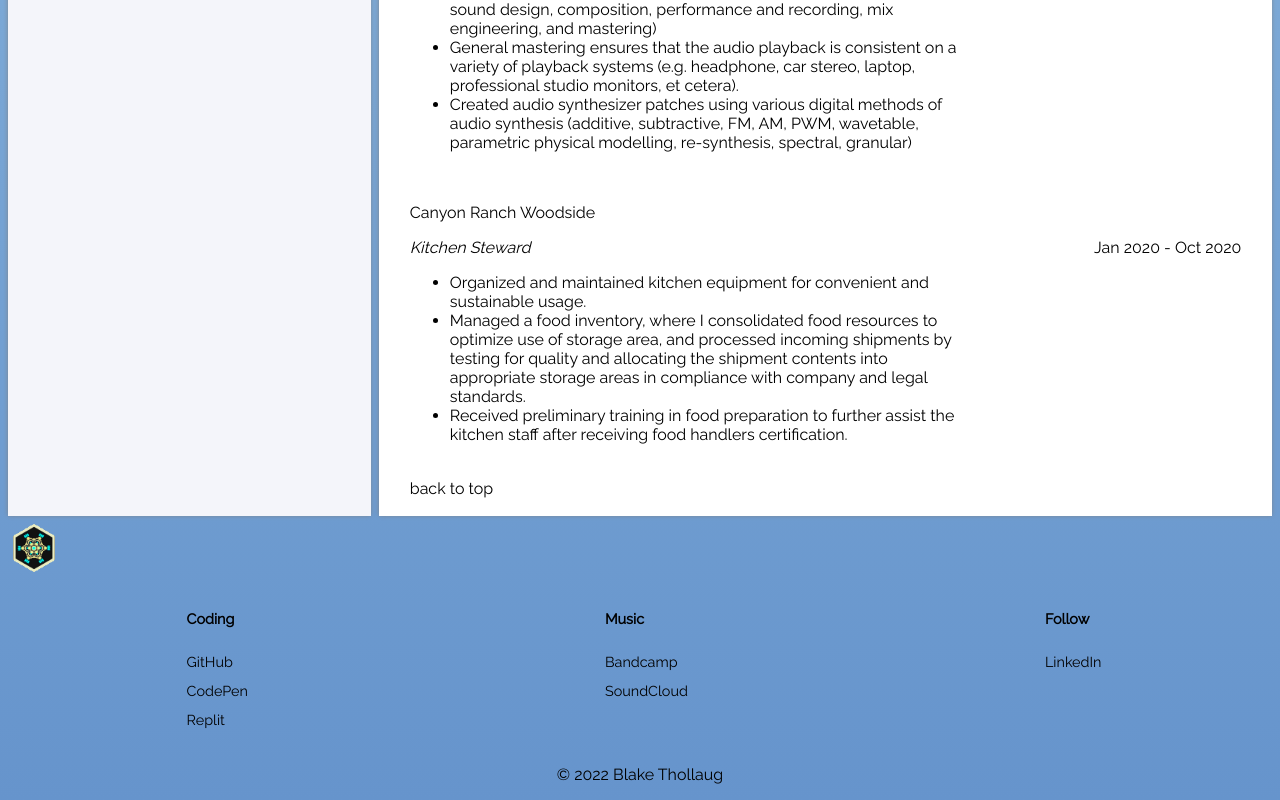
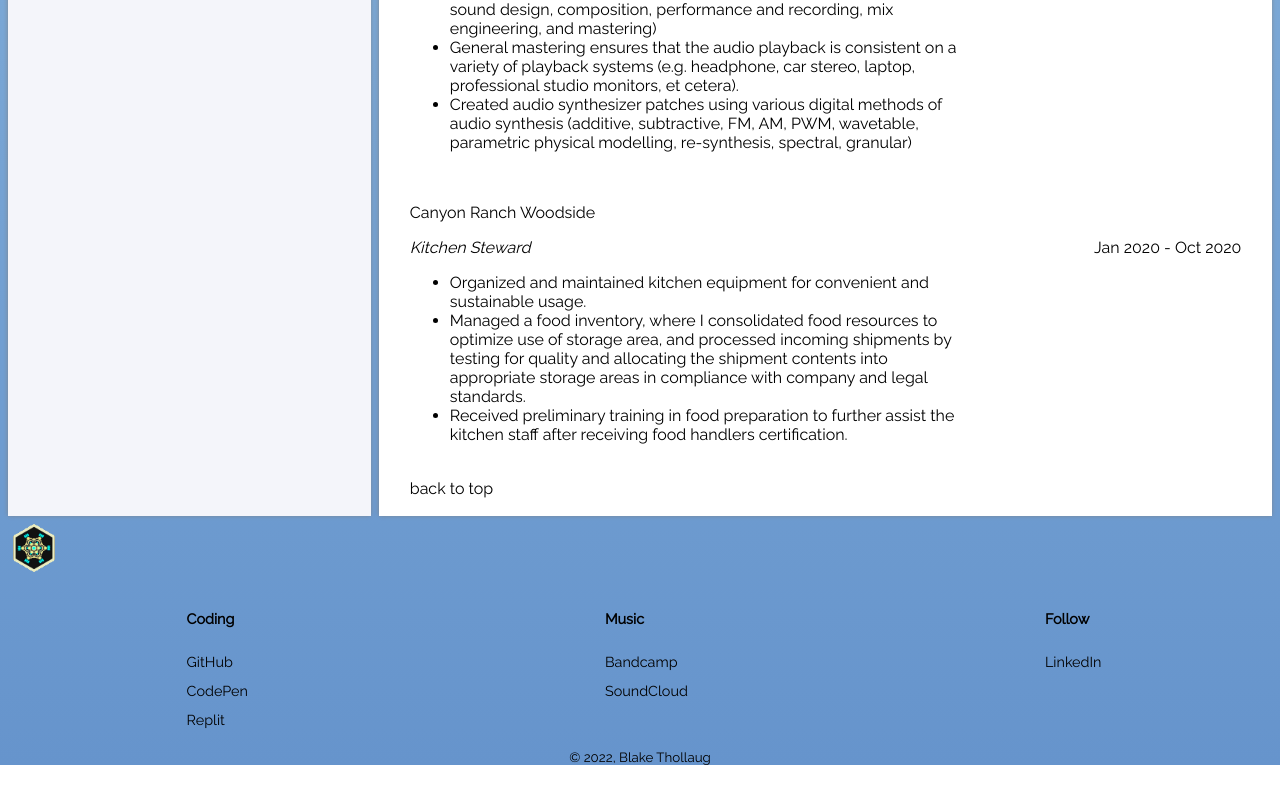
Before and after one commit to bthol/Portfolio-Frontend, a React (Create React App) app: page / in a window 1280 px wide. Shown: the part 2765-3565 px from the top of the page. After the commit the page ends 3530 px from the top, so only its background shows below. Built offline with nearby package versions, Linux system fonts and the light colour scheme; the HTML template or start-up script is replaced by a standard one.

Commit message:
html copyright

```diff
--- a/src/Footer/Footer.jsx
+++ b/src/Footer/Footer.jsx
@@ -22,7 +22,7 @@ const Footer = () => {
                     <li><a href="https://www.linkedin.com/in/blake-thollaug/" target="_blank" rel="noreferrer" className="link-highlight">LinkedIn</a></li>
                 </ul>
             </div>
-            <p className="flex-around">© 2022 Blake Thollaug</p>
+            <small className="flex-around">&copy; 2022, Blake Thollaug</small>
       </footer>
     )
 };
```
